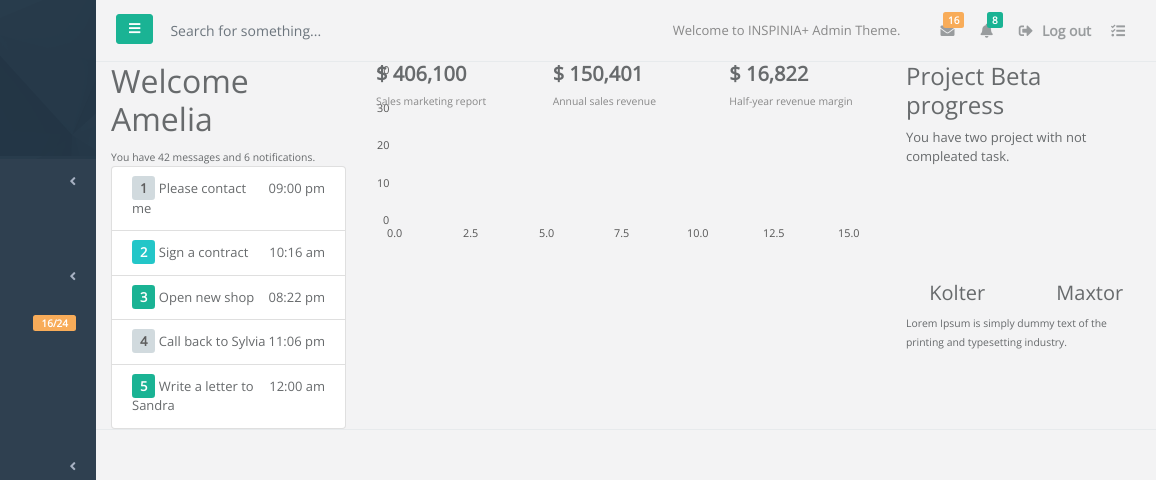
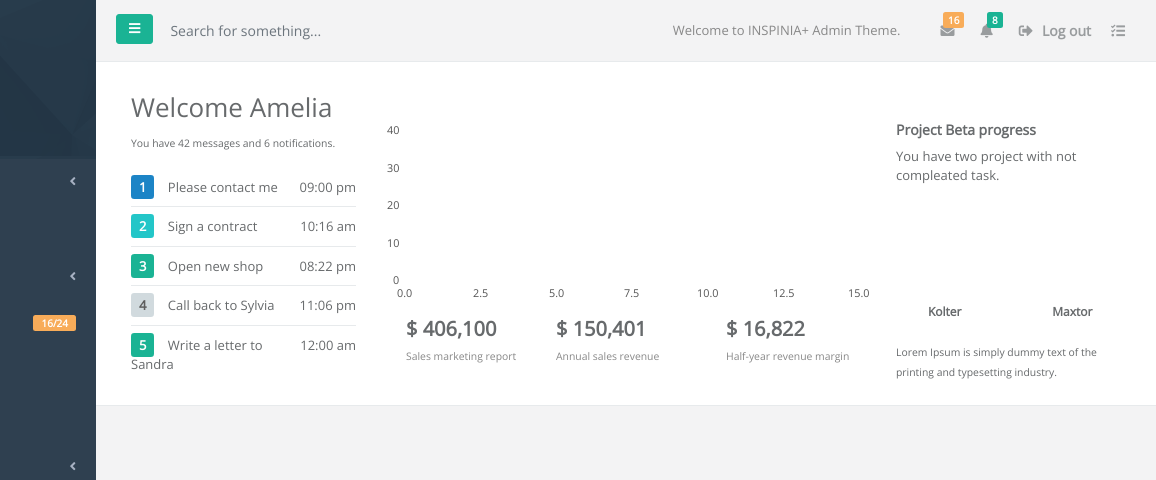
Before and after one commit to KrithikaSara/100DaysOfCode, a plain HTML site: page Day_2/Dashboard1/index.html in a window 1280 px wide. Shown: the top 480 px of the page, 124-1280 px from the left. Drawn offline with nearby package versions, Linux system fonts and the light colour scheme.

Commit message:
end of day 5

```diff
--- a/Day_2/Dashboard1/css/style.css
+++ b/Day_2/Dashboard1/css/style.css
@@ -6,6 +6,37 @@
 #wrapper {
     width: 100%;
     overflow-x: hidden;
+}
+
+h1, h2, h3, h4, h5, h6{
+    font-weight: 100;
+}
+
+.h1, .h2, .h3, h1, h2, h3{
+    margin-top: 20px;
+    margin-bottom: 10px;
+}
+
+h2{
+    font-size: 24px;
+}
+
+h4{
+    font-size: 14px;
+}
+
+h5{
+    font-size: 12px;
+}
+
+h3, h4, h5{
+    margin-top: 5px;
+    font-weight: 600;
+}
+
+.dashboard-header h2{
+    margin-top: 10px;
+    font-size: 26px;
 }
 
 
@@ -192,6 +223,11 @@ ul.nav-second-level {
 
 .label-info, .badge-info{
     background-color: #23c6c8;
+    color: #FFFFFF;
+}
+
+.label-success, .badge-success{
+    background-color: #1c84c6;
     color: #FFFFFF;
 }
 
@@ -392,6 +428,71 @@ ul.nav-second-level {
     font-size: 12px;
 }
 
+.white-bg{
+    background-color: #ffffff;
+}
+
+.dashboard-header{
+    border-top: 0;
+    padding: 20px;
+}
+
+.m-t{
+    margin-top: 15px;
+}
+
+.list-group-item{
+    background-color: inherit;
+    border: 1px solid #e7eaec;
+    display: block;
+    margin-bottom: -1px;
+    padding: 10px 15px;
+    position: relative;
+}
+
+.fist-item{
+    border-top: none !important;
+}
+
+.list-group.clear-list .list-group-item{
+    border-top: 1px solid #e7eaec;
+    border-bottom: 0;
+    border-right: 0;
+    border-left: 0;
+    padding: 10px 0;
+}
+
+.dashboard-header .list-group-item span.label{
+    margin-right: 10px;
+}
+
+.flot-chart{
+    display: block;
+    height: 200px;
+}
+
+.flot-chart.dashboard-chart{
+    display: block;
+    height: 180px;
+    margin-top: 40px;
+}
+
+.flot-chart-content{
+    width: 100%;
+    height: 100%;
+}
+
+.m-l-md{
+    margin-left: 20px;
+}
+.m-b{
+    margin-bottom: 15px;
+}
+
+.statistic-box{
+    margin-top: 40px;
+}
+
 
 html,body {
     height: 100%;
--- a/Day_2/Dashboard1/index.html
+++ b/Day_2/Dashboard1/index.html
@@ -577,7 +577,7 @@
                                         <li>
                                             <div class="dropdown-messages-box">
                                                 <a class="dropdown-item float-left" href="profile.html">
-                                                    <img alt="image" class="rounded-circle" src="img/a7.jpg">
+                                                    <img alt="image" class="rounded-circle" src="./img/a7.jpg">
                                                 </a>
                                                 <div class="media-body">
                                                     <small class="float-right">46h ago</small>
@@ -590,7 +590,7 @@
                                         <li>
                                             <div class="dropdown-messages-box">
                                                 <a class="dropdown-item float-left" href="profile.html">
-                                                    <img alt="image" class="rounded-circle" src="img/a4.jpg">
+                                                    <img alt="image" class="rounded-circle" src="./img/a4.jpg">
                                                 </a>
                                                 <div class="media-body ">
                                                     <small class="float-right text-navy">5h ago</small>
@@ -603,7 +603,7 @@
                                         <li>
                                             <div class="dropdown-messages-box">
                                                 <a class="dropdown-item float-left" href="profile.html">
-                                                    <img alt="image" class="rounded-circle" src="img/profile.jpg">
+                                                    <img alt="image" class="rounded-circle" src="./img/profile.jpg">
                                                 </a>
                                                 <div class="media-body ">
                                                     <small class="float-right">23h ago</small>
```
Also changed, not shown: Day_2/Dashboard1/img/a1.jpg (added), Day_2/Dashboard1/img/a2.jpg (added), Day_2/Dashboard1/img/a3.jpg (added), Day_2/Dashboard1/img/a4.jpg (added), Day_2/Dashboard1/img/a5.jpg (added), Day_2/Dashboard1/img/a7.jpg (added), Day_2/Dashboard1/img/a8.jpg (added), Day_2/Dashboard1/img/profile.jpg (added), 1 other file.
